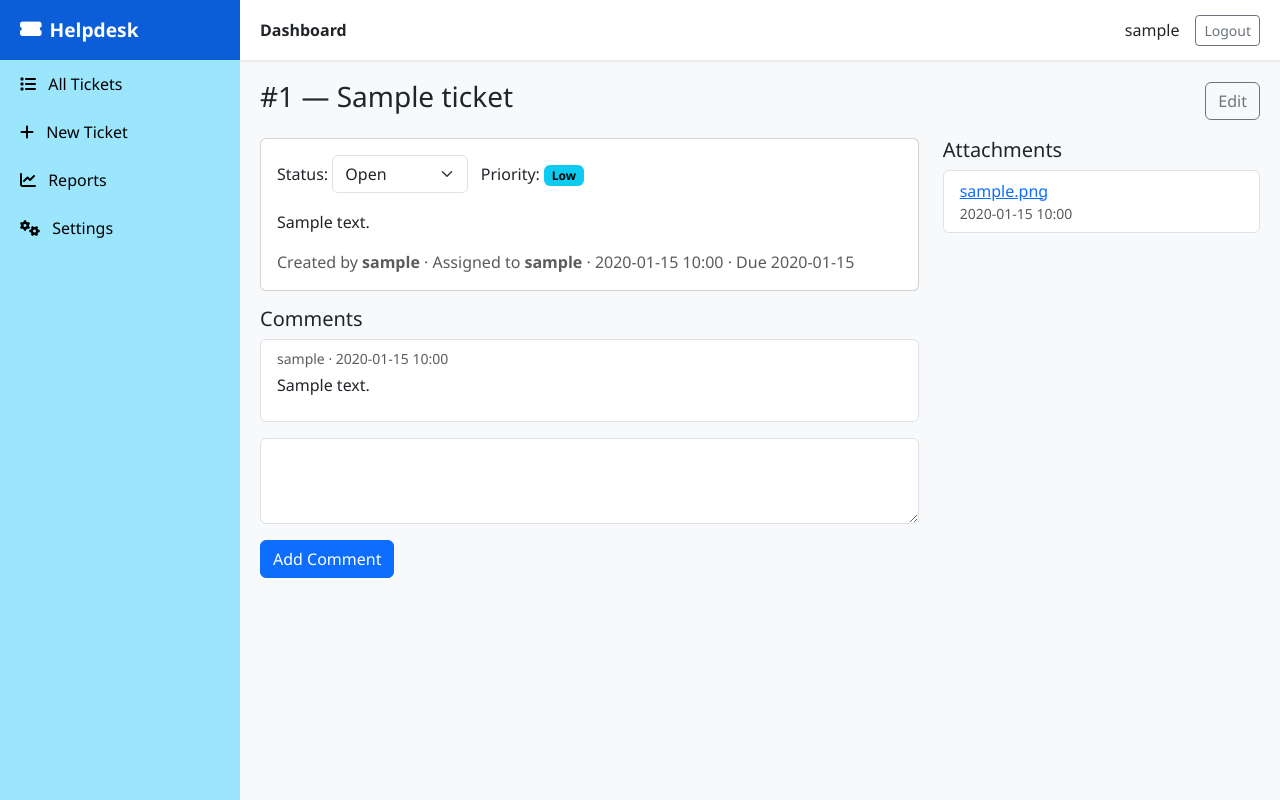
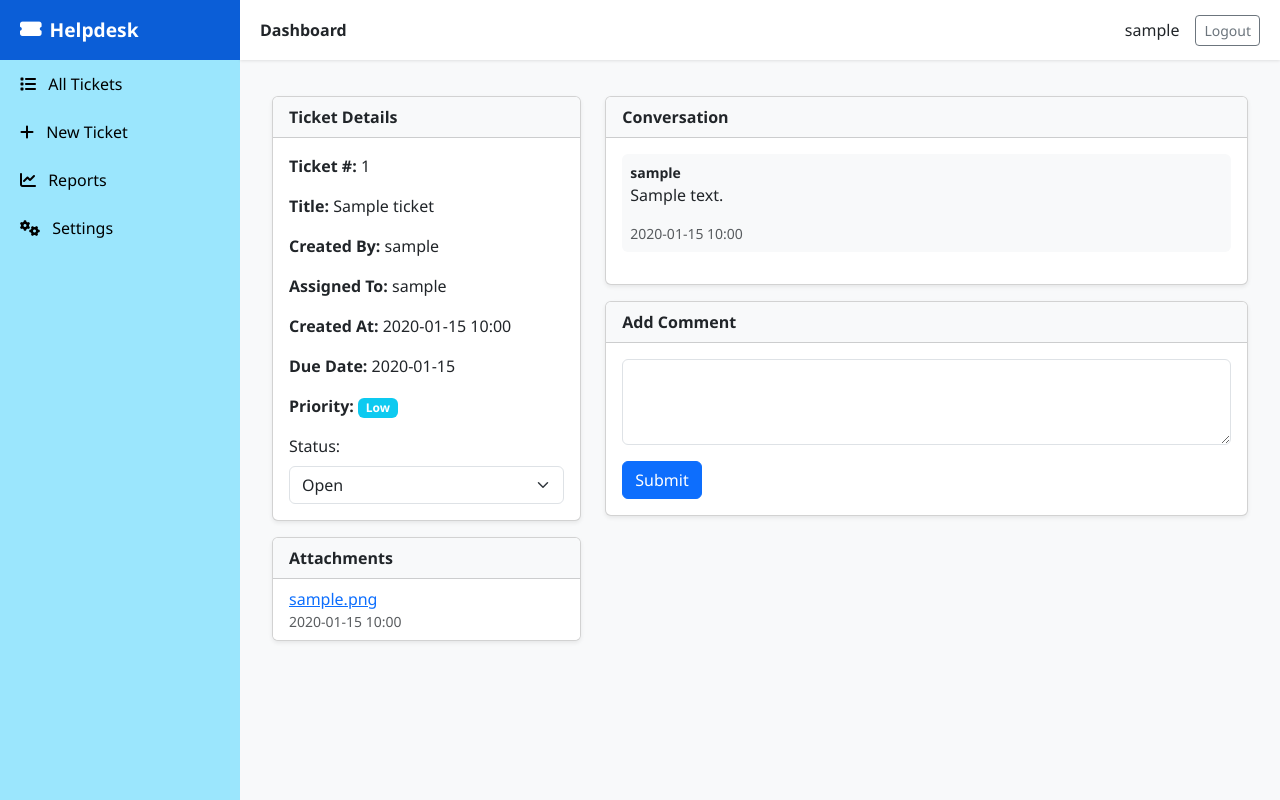
Before and after one commit to shishir-chowdhury/ticket-management-system-django, a Django app: page /tickets/1/ in a window 1280 px wide. Run offline with Django 5.2, Linux system fonts and the light colour scheme; a user stored in the database is signed in; tables that the repository leaves empty hold one stand-in row (values such as "Sample post").

Commit message:
change the tickets details page design

```diff
--- a/templates/tickets/ticket_detail.html
+++ b/templates/tickets/ticket_detail.html
@@ -1,72 +1,95 @@
 {% extends "base.html" %}
 {% load static %}
 {% block title %}Ticket #{{ ticket.id }} · Helpdesk{% endblock %}
+
 {% block content %}
-<div class="d-flex justify-content-between align-items-center mb-3">
-    <h3>#{{ ticket.id }} — {{ ticket.title }}</h3>
-    <a class="btn btn-outline-secondary" href="{% url 'ticket_edit' ticket.pk %}">Edit</a>
-</div>
+<div class="container-fluid py-3">
+    <div class="row">
+        <!-- Left Column: Ticket Details -->
+        <div class="col-md-4">
+            <div class="card shadow-sm mb-3">
+                <div class="card-header bg-light fw-bold">Ticket Details</div>
+                <div class="card-body">
+                    <p><strong>Ticket #:</strong> {{ ticket.id }}</p>
+                    <p><strong>Title:</strong> {{ ticket.title }}</p>
+                    <p><strong>Created By:</strong> {{ ticket.created_by }}</p>
+                    <p><strong>Assigned To:</strong>
+                        {% if ticket.assigned_to %}
+                        {{ ticket.assigned_to }}
+                        {% else %}
+                        <span class="text-muted">Unassigned</span>
+                        {% endif %}
+                    </p>
+                    <p><strong>Created At:</strong> {{ ticket.created_at|date:"Y-m-d H:i" }}</p>
+                    {% if ticket.due_date %}
+                    <p><strong>Due Date:</strong> {{ ticket.due_date|date:"Y-m-d" }}</p>
+                    {% endif %}
+                    <p><strong>Priority:</strong>
+                        <span class="badge bg-info">{{ ticket.get_priority_display }}</span>
+                    </p>
 
-<div class="row">
-    <div class="col-md-8">
-        <div class="card mb-3">
-            <div class="card-body">
-                <form action="{% url 'ticket_status_update' ticket.pk %}" method="post" class="mb-2">
+                    <!-- Status Dropdown -->
+                    <form action="{% url 'ticket_status_update' ticket.pk %}" method="post" class="mt-3">
                         {% csrf_token %}
                         <label for="status" class="form-label">Status:</label>
-                    <select name="status" id="status" class="form-select d-inline w-auto" onchange="this.form.submit()">
+                        <select name="status" id="status" class="form-select" onchange="this.form.submit()">
                             {% for value, label in ticket.STATUS_CHOICES %}
                             <option value="{{ value }}" {% if ticket.status == value %}selected{% endif %}>
                                 {{ label }}
                             </option>
                             {% endfor %}
                         </select>
-                    &nbsp; Priority: <span class="badge text-bg-info">{{ ticket.get_priority_display }}</span>
                     </form>
-
-                <p>{{ ticket.description|linebreaks }}</p>
-                <p class="text-muted mb-0">
-                    Created by <strong>{{ ticket.created_by }}</strong>
-                    {% if ticket.assigned_to %} · Assigned to <strong>{{ ticket.assigned_to }}</strong>{% endif %}
-                    · {{ ticket.created_at|date:"Y-m-d H:i" }}
-                    {% if ticket.due_date %} · Due {{ ticket.due_date|date:"Y-m-d" }}{% endif %}
-                </p>
                 </div>
             </div>
 
-        <h5>Comments</h5>
-        <div class="list-group mb-3">
-            {% for c in ticket.comments.all %}
-            <div class="list-group-item">
-                <div class="small text-muted mb-1">{{ c.author }} · {{ c.created_at|date:"Y-m-d H:i" }}</div>
-                <div>{{ c.body|linebreaks }}</div>
-            </div>
-            {% empty %}
-            <div class="list-group-item text-muted">No comments yet.</div>
-            {% endfor %}
-        </div>
-
-        <form method="post" action="{% url 'ticket_comment' ticket.pk %}">
-            {% csrf_token %}
-            <div class="mb-3">
-                {{ comment_form.body }}
-            </div>
-            <button class="btn btn-primary">Add Comment</button>
-        </form>
-    </div>
-
-    <div class="col-md-4">
-        <h5>Attachments</h5>
-        <ul class="list-group mb-3">
+            <!-- Attachments -->
+            <div class="card shadow-sm">
+                <div class="card-header bg-light fw-bold">Attachments</div>
+                <ul class="list-group list-group-flush">
                     {% for a in ticket.attachments.all %}
                     <li class="list-group-item">
                         <a href="{{ a.file.url }}" target="_blank">{{ a.file.name|cut:"attachments/" }}</a>
                         <div class="small text-muted">{{ a.uploaded_at|date:"Y-m-d H:i" }}</div>
                     </li>
                     {% empty %}
-            <li class="list-group-item text-muted">None</li>
+                    <li class="list-group-item text-muted">No attachments</li>
                     {% endfor %}
                 </ul>
             </div>
         </div>
+
+        <!-- Right Column: Comments & Conversation -->
+        <div class="col-md-8">
+            <div class="card shadow-sm mb-3">
+                <div class="card-header bg-light fw-bold">Conversation</div>
+                <div class="card-body" style="max-height: 500px; overflow-y: auto;">
+                    {% for c in ticket.comments.all %}
+                    <div class="mb-3 p-2 rounded {% if c.author == ticket.created_by %}bg-light{% else %}bg-info text-white{% endif %}">
+                        <div class="small fw-bold">{{ c.author }}</div>
+                        <div>{{ c.body|linebreaks }}</div>
+                        <div class="small text-muted">{{ c.created_at|date:"Y-m-d H:i" }}</div>
+                    </div>
+                    {% empty %}
+                    <div class="text-muted">No comments yet.</div>
+                    {% endfor %}
+                </div>
+            </div>
+
+            <!-- Add Comment -->
+            <div class="card shadow-sm">
+                <div class="card-header bg-light fw-bold">Add Comment</div>
+                <div class="card-body">
+                    <form method="post" action="{% url 'ticket_comment' ticket.pk %}">
+                        {% csrf_token %}
+                        <div class="mb-3">
+                            {{ comment_form.body }}
+                        </div>
+                        <button class="btn btn-primary">Submit</button>
+                    </form>
+                </div>
+            </div>
+        </div>
+    </div>
+</div>
 {% endblock %}
```
Lines whose indentation alone changed are shown as unchanged.
